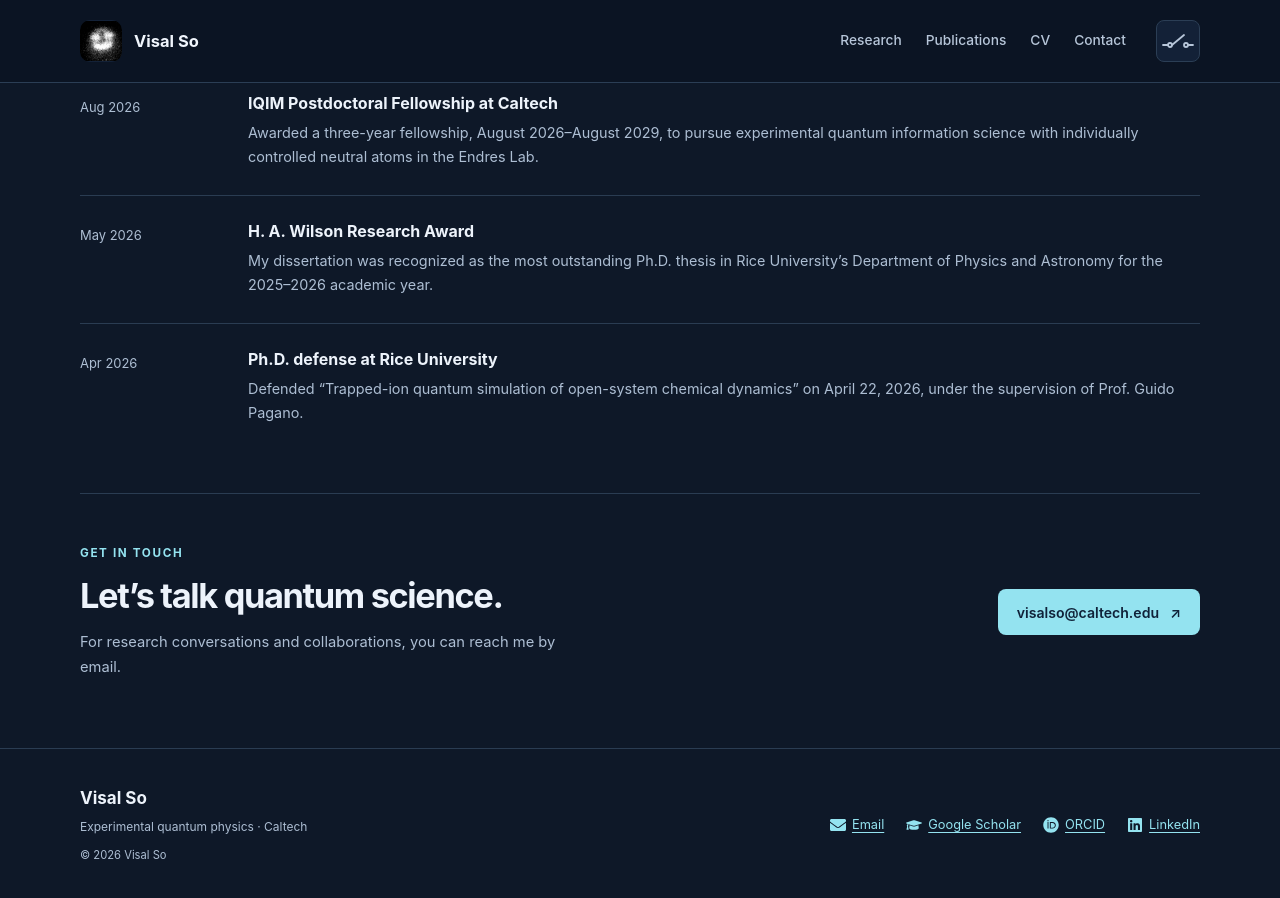
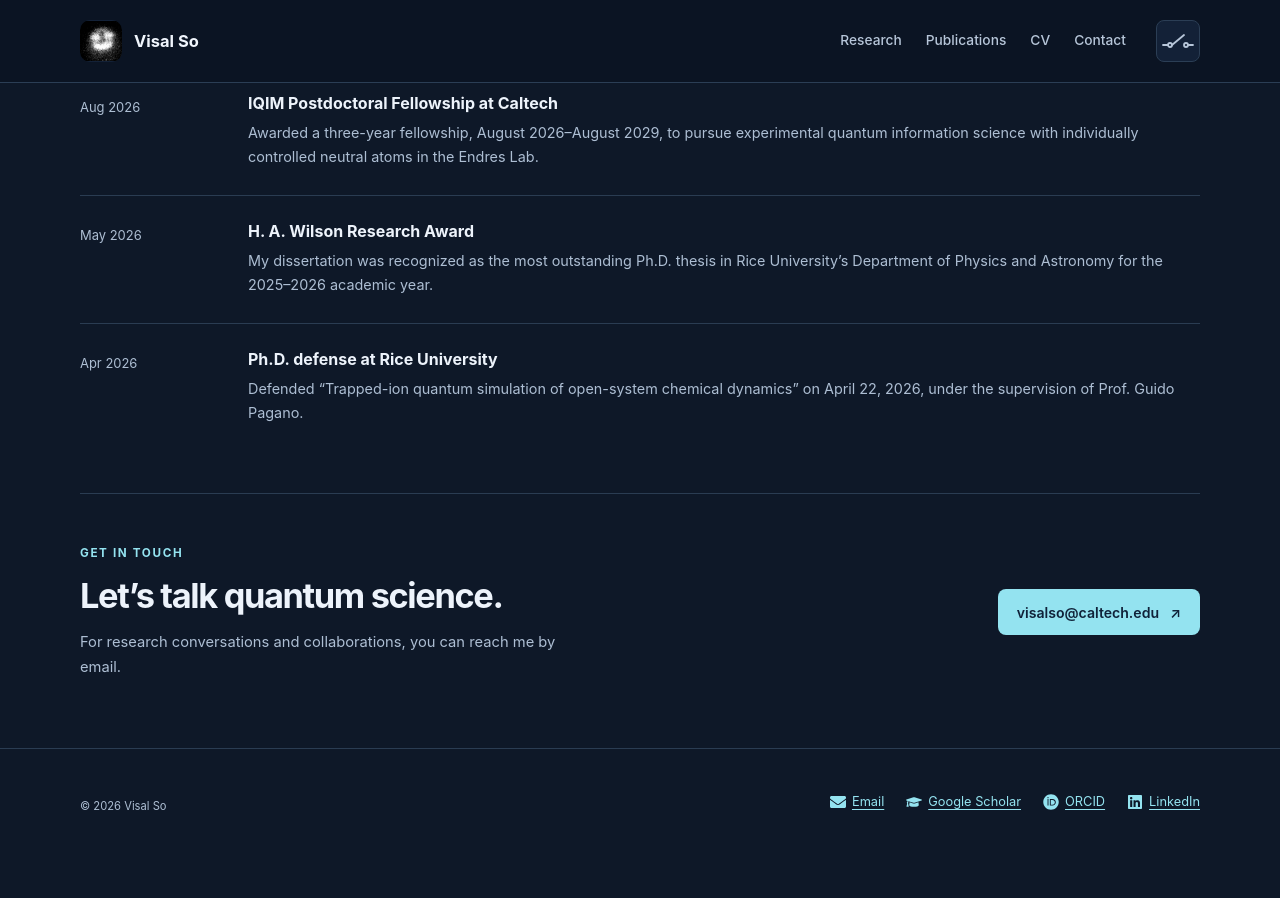
Before and after one commit to visalso/visalso.github.io, a Jekyll site: the page built from index.html, in a window 1280 px wide and 900 px high, scrolled down 1606 px. Built offline with Jekyll 4.4.1, drawn with Linux system fonts in a browser that asks for light colours; after the commit the page ends 2461 px from its top, so only the background shows below that.

Commit message:
Update footer.html

```diff
--- a/_includes/footer.html
+++ b/_includes/footer.html
@@ -1,8 +1,6 @@
 <footer class="site-footer">
   <div class="container footer-inner">
     <div>
-      <a class="footer-name" href="{{ '/' | relative_url }}">{{ site.title | escape }}</a>
-      <p>Experimental quantum physics · {{ site.affiliation | escape }}</p>
       <p class="footer-copyright">© {{ site.time | date: '%Y' }} {{ site.title | escape }}</p>
     </div>
     <nav class="footer-links" aria-label="Professional profiles">
```
